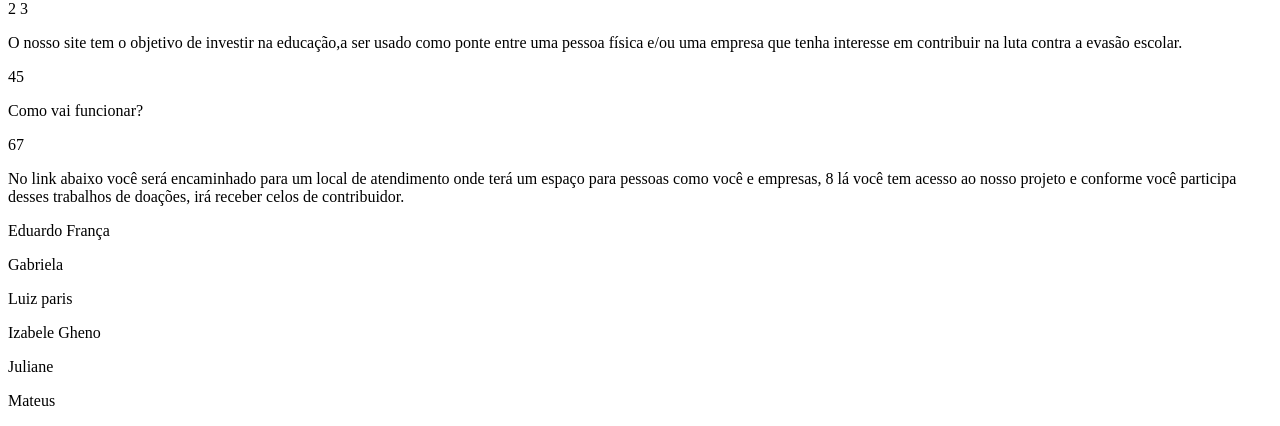
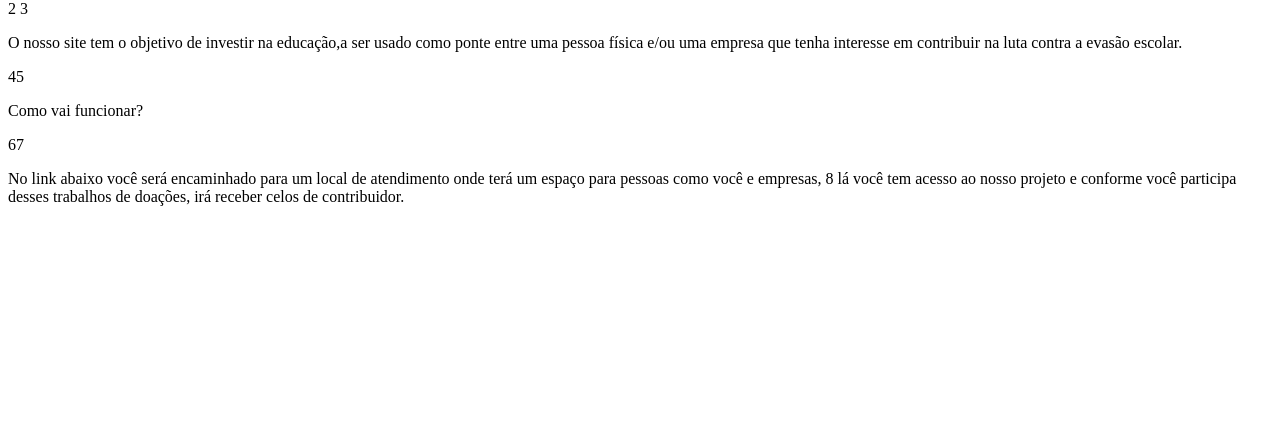
Before and after one commit to luizparis/pc.hina-, a plain HTML site: page index.HTML in a window 1280 px wide. Shown: the part 402-828 px from the top of the page. After the commit the page ends 800 px from the top, so only its background shows below. Drawn offline with Linux system fonts and the light colour scheme.

Commit message:
Update index.HTML

```diff
--- a/index.HTML
+++ b/index.HTML
@@ -26,9 +26,3 @@
  <p>No link abaixo você será encaminhado para um local de atendimento onde terá um espaço para pessoas como você e empresas,
 8
  lá você tem acesso ao nosso projeto e conforme você participa desses trabalhos de doações, irá receber celos de contribuidor.</p>
-<p>Eduardo França</p>
-<p>Gabriela</p>
-<p>Luiz paris</p>
-<p>Izabele Gheno</p>
-<p>Juliane</p>
-<p>Mateus</p>
```
